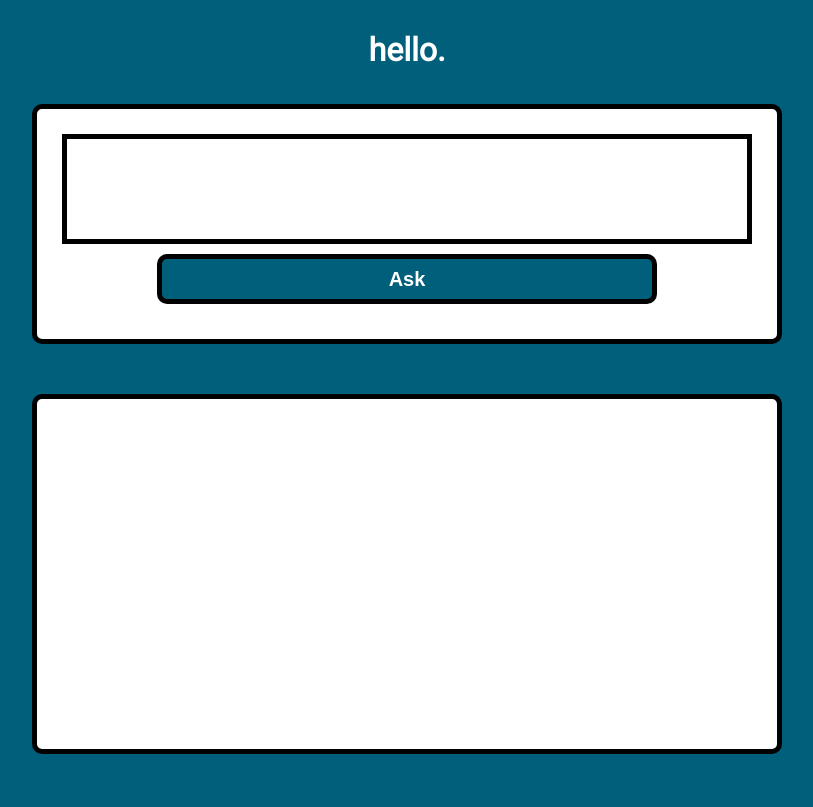
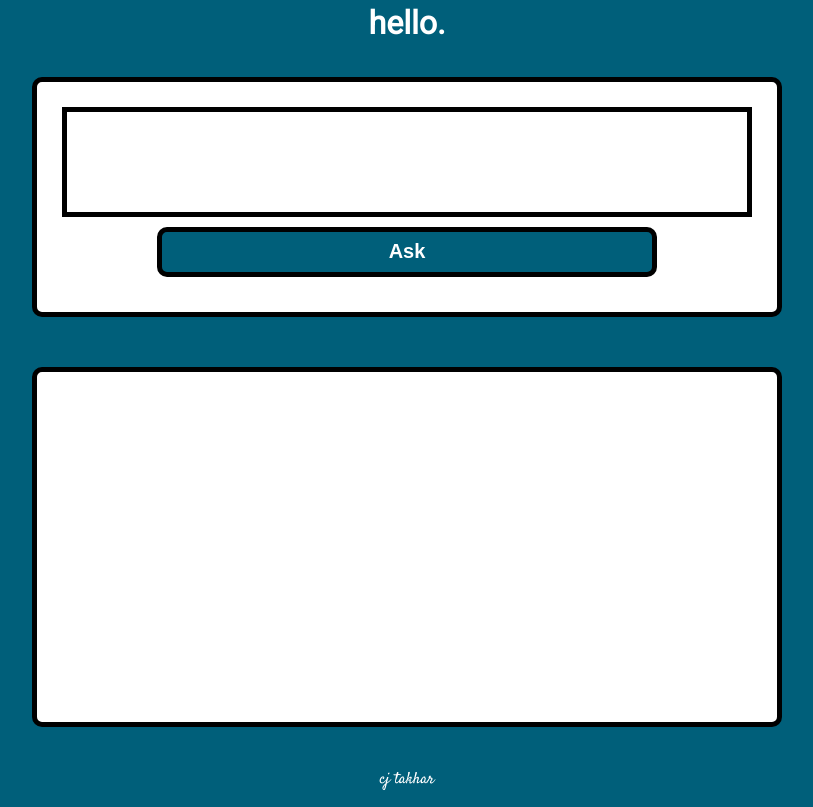
Before and after one commit to cjtakhar/statlas, a React (Create React App) app: page /chatlas in a window 1280 px wide. Shown: the whole page, without its empty margins (233-1046 px from the left). Built offline with nearby package versions, Linux system fonts and the light colour scheme.

Commit message:
add logo and website

```diff
--- a/public/index.html
+++ b/public/index.html
@@ -6,6 +6,9 @@
     <link rel="preconnect" href="https://fonts.googleapis.com">
     <link rel="preconnect" href="https://fonts.gstatic.com" crossorigin>
     <link href="https://fonts.googleapis.com/css2?family=Roboto:wght@100;400&display=swap" rel="stylesheet">
+    <link rel="preconnect" href="https://fonts.googleapis.com">
+    <link rel="preconnect" href="https://fonts.gstatic.com" crossorigin>
+    <link href="https://fonts.googleapis.com/css2?family=Satisfy&display=swap" rel="stylesheet">
     <meta name="viewport" content="width=device-width, initial-scale=1" />
     <meta
       name="description"
--- a/src/App.css
+++ b/src/App.css
@@ -16,6 +16,10 @@ body {
     font-size: 2rem;
     color: white;
     margin: 10px;
+}
+
+.logo {
+    font-family: 'Satisfy', cursive;
 }
 
 .chat-form {
@@ -70,5 +74,19 @@ body {
     padding: 25px;
     color: black;
     background-color: white;
+}
 
+.footer, .footer a {
+    color: white;
+    text-decoration: none;
 }
+
+.footer {
+    font-family: 'Satisfy', cursive;
+    font-size: 1rem;
+    margin: 0 auto;
+    display: flex;
+    flex-direction: column;
+    align-items: center;
+    justify-content: center;
+}
--- a/src/components/chatlas.jsx
+++ b/src/components/chatlas.jsx
@@ -48,6 +48,9 @@ export default function Chatlas() {
       <div className="answer-container">
         <p className="answer">{answer}</p>
       </div>
+      <div className="footer">
+        <p className="footer-id"><a href="https://cjtakhar.com">cj takhar</a></p>
+      </div>
     </div>
   );
 }
```
